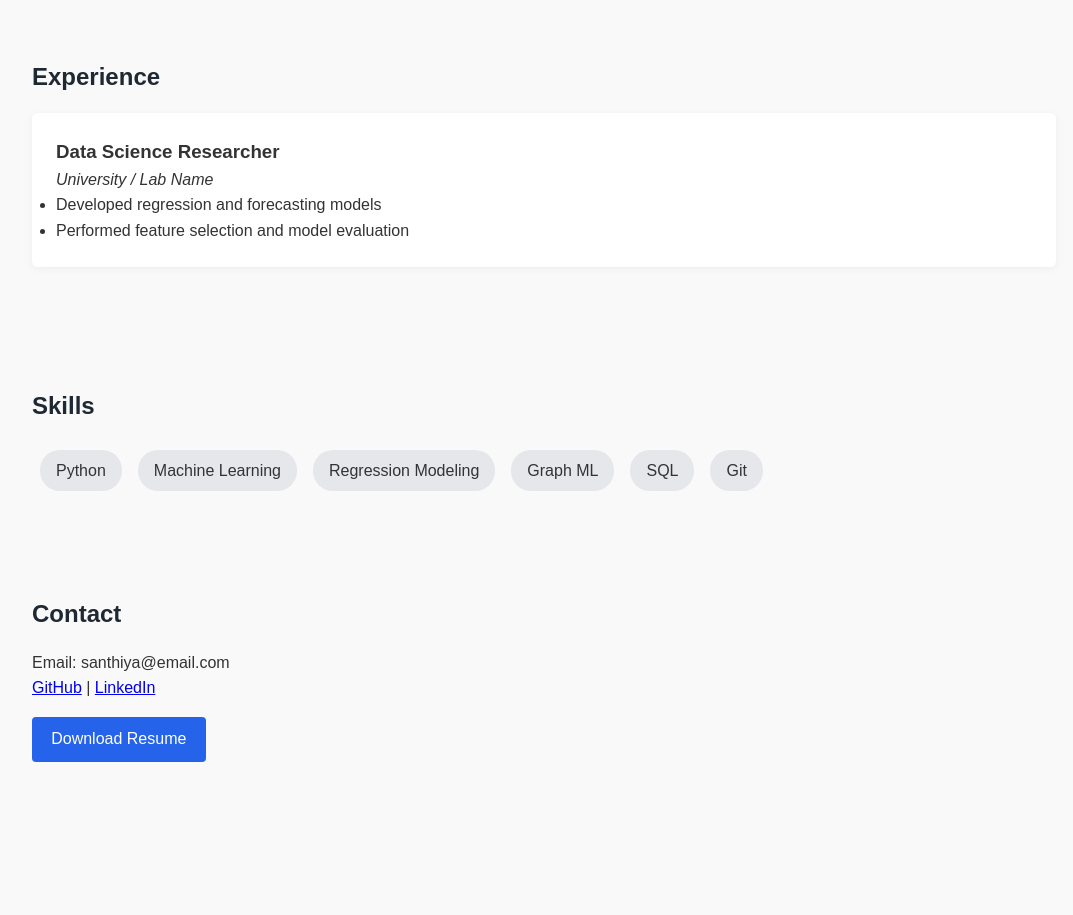
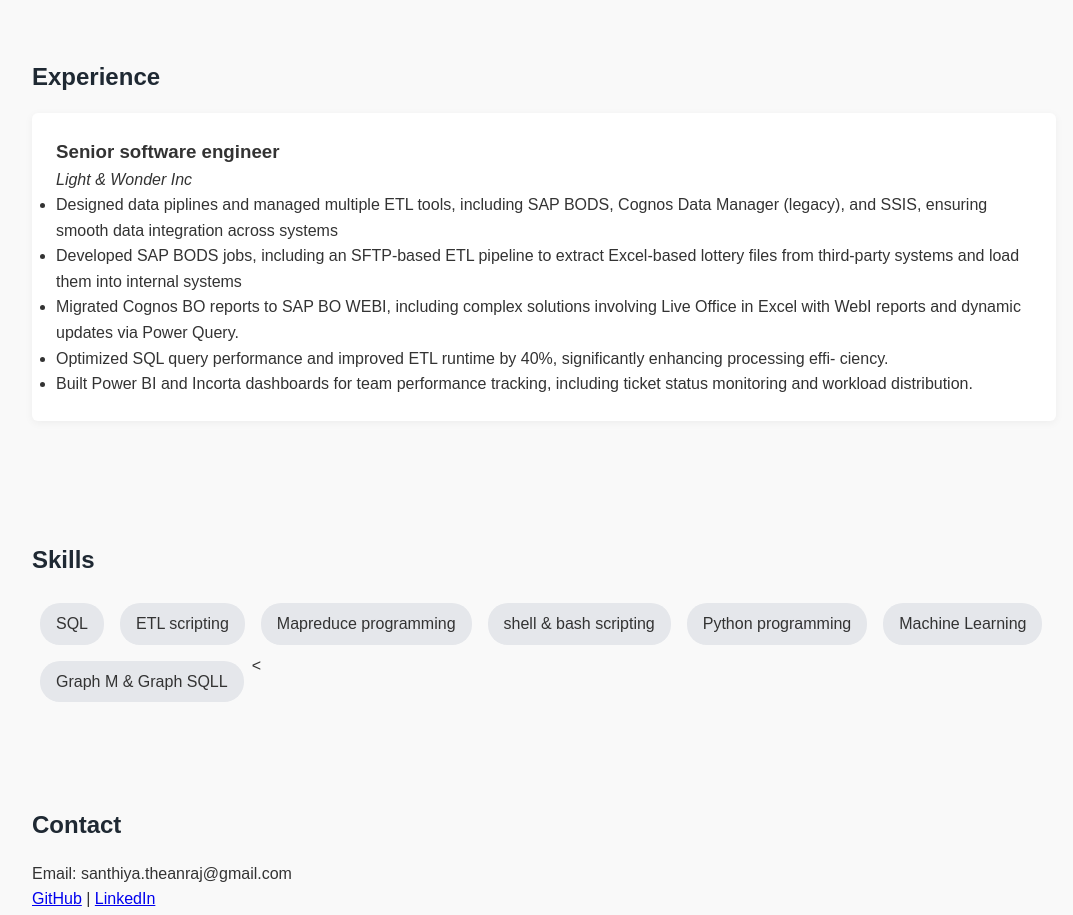
Before and after one commit to santhean/santhean.github.io, a plain HTML site: page index.html in a window 1280 px wide. Shown: the part 840-1755 px from the top of the page, without its empty margins (96-1169 px from the left). Before the commit the page ends 1650 px from the top, so only its background shows below. Drawn offline with Linux system fonts and the light colour scheme; a script that the page names is missing.

Commit message:
Revise portfolio content and update contact info
Updated personal information and experience details in the portfolio.

```diff
--- a/index.html
+++ b/index.html
@@ -11,8 +11,8 @@
 
   <!-- Header -->
   <header class="header">
-    <h1>Santhiya</h1>
-    <p>Data Scientist | Machine Learning Engineer</p>
+    <h1>Santhiya Theanraj</h1>
+    <p>Data Engineer | Machine Learning Engineer</p>
     <nav>
       <a href="#about">About</a>
       <a href="#projects">Projects</a>
@@ -56,11 +56,19 @@
     <h2>Experience</h2>
 
     <div class="card">
-      <h3>Data Science Researcher</h3>
-      <p><em>University / Lab Name</em></p>
+      <h3>Senior software engineer</h3>
+      <p><em>Light & Wonder Inc</em></p>
       <ul>
-        <li>Developed regression and forecasting models</li>
-        <li>Performed feature selection and model evaluation</li>
+        <li>Designed data piplines and managed multiple ETL tools, including SAP BODS, Cognos Data Manager (legacy), and
+SSIS, ensuring smooth data integration across systems</li>
+        <li>Developed SAP BODS jobs, including an SFTP-based ETL pipeline to extract Excel-based lottery files from
+third-party systems and load them into internal systems</li>
+        <li>Migrated Cognos BO reports to SAP BO WEBI, including complex solutions involving
+Live Office in Excel with WebI reports and dynamic updates via Power Query.</li>
+        <li>Optimized SQL query performance and improved ETL runtime by 40%, significantly enhancing processing effi-
+ciency.</li>
+        <li>Built Power BI and Incorta dashboards for team performance tracking, including ticket status monitoring and workload
+distribution.</li>
       </ul>
     </div>
   </section>
@@ -69,22 +77,25 @@
   <section id="skills" class="section">
     <h2>Skills</h2>
     <ul class="skills-list">
-      <li>Python</li>
+      <li>SQL </li>
+      <li>ETL scripting </li>
+      <li>Mapreduce programming</li>
+      <li> shell & bash scripting</li>
+      <li>Python programming</li>
       <li>Machine Learning</li>
-      <li>Regression Modeling</li>
-      <li>Graph ML</li>
-      <li>SQL</li>
-      <li>Git</li>
+      <li>Graph M & Graph SQLL</li><
     </ul>
   </section>
+
+
 
   <!-- Contact -->
   <section id="contact" class="section">
     <h2>Contact</h2>
-    <p>Email: santhiya@email.com</p>
+    <p>Email: santhiya.theanraj@gmail.com</p>
     <p>
-      <a href="https://github.com/yourusername" target="_blank">GitHub</a> |
-      <a href="https://linkedin.com/in/yourusername" target="_blank">LinkedIn</a>
+      <a href="https://github.com/santhean" target="_blank">GitHub</a> |
+      <a href="https://linkedin.com/in/santhiya-theanraj-8471a7109" target="_blank">LinkedIn</a>
     </p>
     <a class="btn" href="assets/resume.pdf" download>Download Resume</a>
   </section>
```
